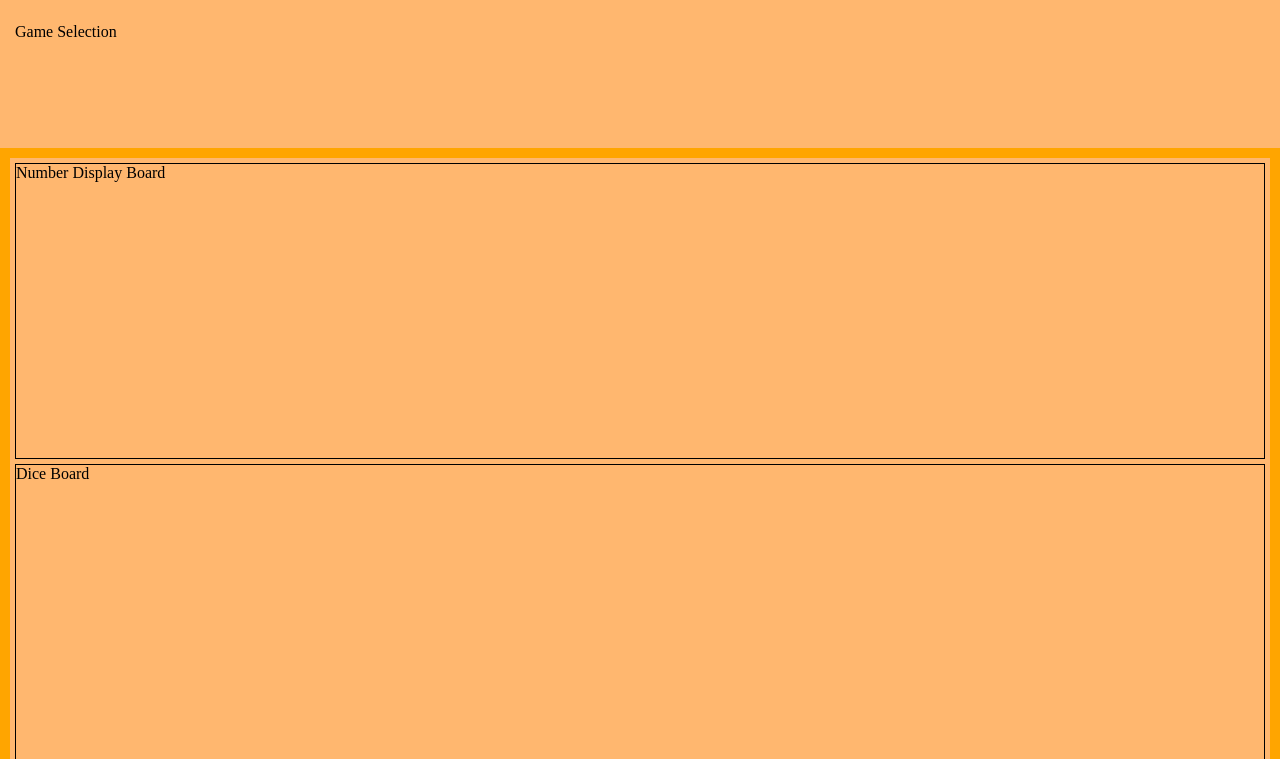
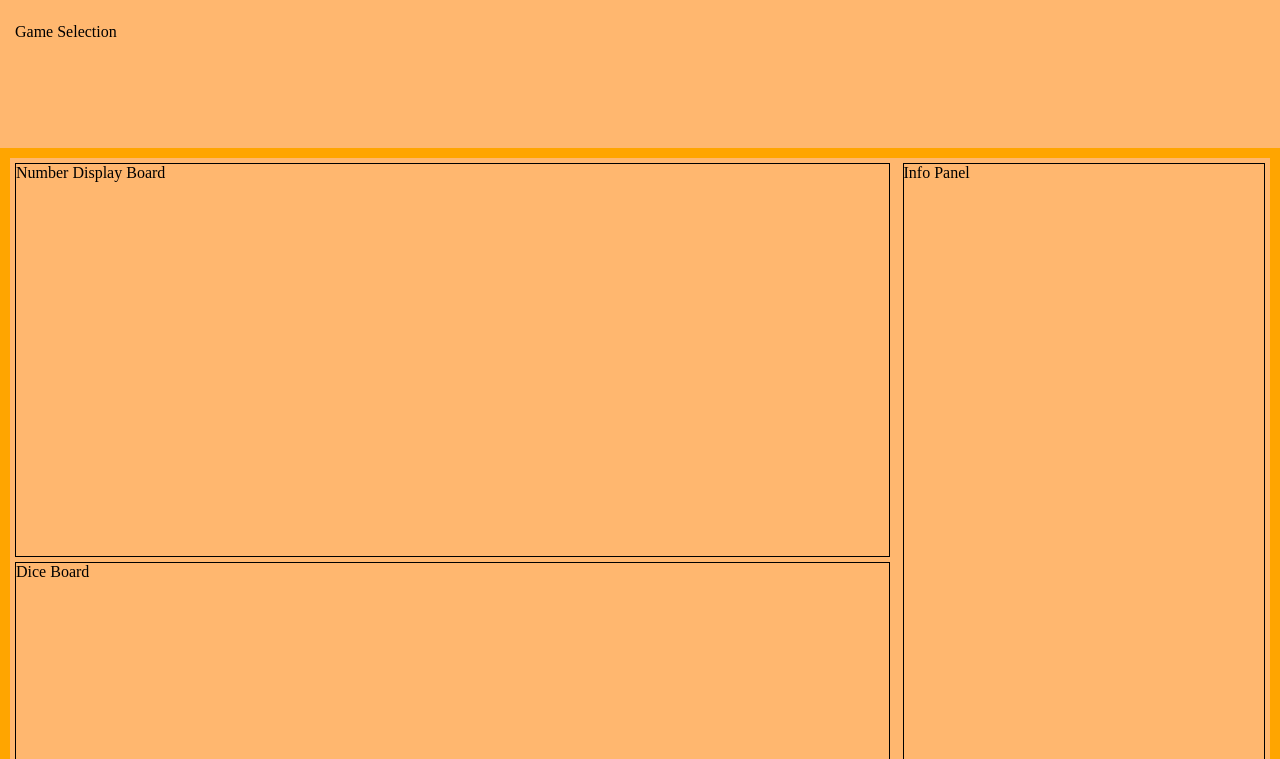
Before and after one commit to trev155/ActIsRight, a React app: page / in a window 1280 px wide. Shown: the part 41-800 px from the top of the page. Built offline with nearby package versions, Linux system fonts and the light colour scheme.

Commit message:
DiceGame - add info panel

```diff
--- a/app/assets/css/style.css
+++ b/app/assets/css/style.css
@@ -37,7 +37,7 @@ body {
     margin: 10px 0 0 0;
     border: 10px solid orange;
     padding: 5px;
-    height: 600px;
+    height: 800px;
 }
 
 /* --- DICE GAME --- */
@@ -45,13 +45,30 @@ body {
     height: 100%;
 }
 
-.NumberDisplayBoard {
+.DiceGame .left {
+    height: 100%;
+    width: 70%;
+    float: left;
+}
+
+.DiceGame .right {
+    height: 100%;
+    width: 29%;
+    float: right;
+}
+
+.DiceGame .NumberDisplayBoard {
     margin: 0 0 5px 0;
     border: 1px solid black;
     height: 49%;
 }
 
-.DiceBoard {
+.DiceGame .DiceBoard {
     border: 1px solid black;
     height: 49%;
 }
+
+.DiceGame .InfoPanel {
+    border: 1px solid black;
+    height: 99%;
+}
--- a/app/components/DiceGame.js
+++ b/app/components/DiceGame.js
@@ -1,6 +1,7 @@
 import React from 'react';
 import { NumberDisplayBoard } from './NumberDisplayBoard';
 import { DiceBoard } from './DiceBoard';
+import { InfoPanel } from './InfoPanel';
 
 export class DiceGame extends React.Component {
     constructor(props) {
@@ -13,8 +14,13 @@ export class DiceGame extends React.Component {
     render() {
         return (
             <div className="DiceGame">
-                <NumberDisplayBoard/>
-                <DiceBoard/>
+                <div className="left">
+                    <NumberDisplayBoard/>
+                    <DiceBoard/>
+                </div>
+                <div className="right">
+                    <InfoPanel/>
+                </div>
             </div>
         );
     }
--- /dev/null
+++ b/app/components/InfoPanel.js
@@ -0,0 +1,11 @@
+import React from 'react';
+
+export class InfoPanel extends React.Component {
+    render() {
+        return (
+            <div className="InfoPanel">
+                Info Panel
+            </div>
+        );
+    }
+}
```
